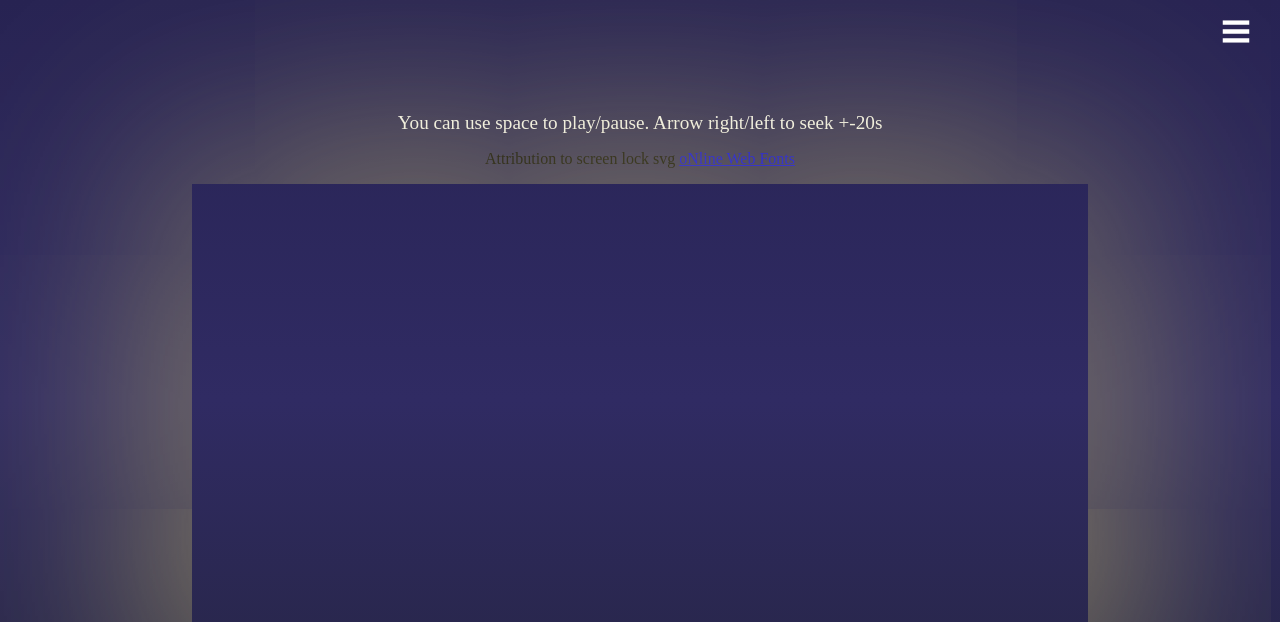
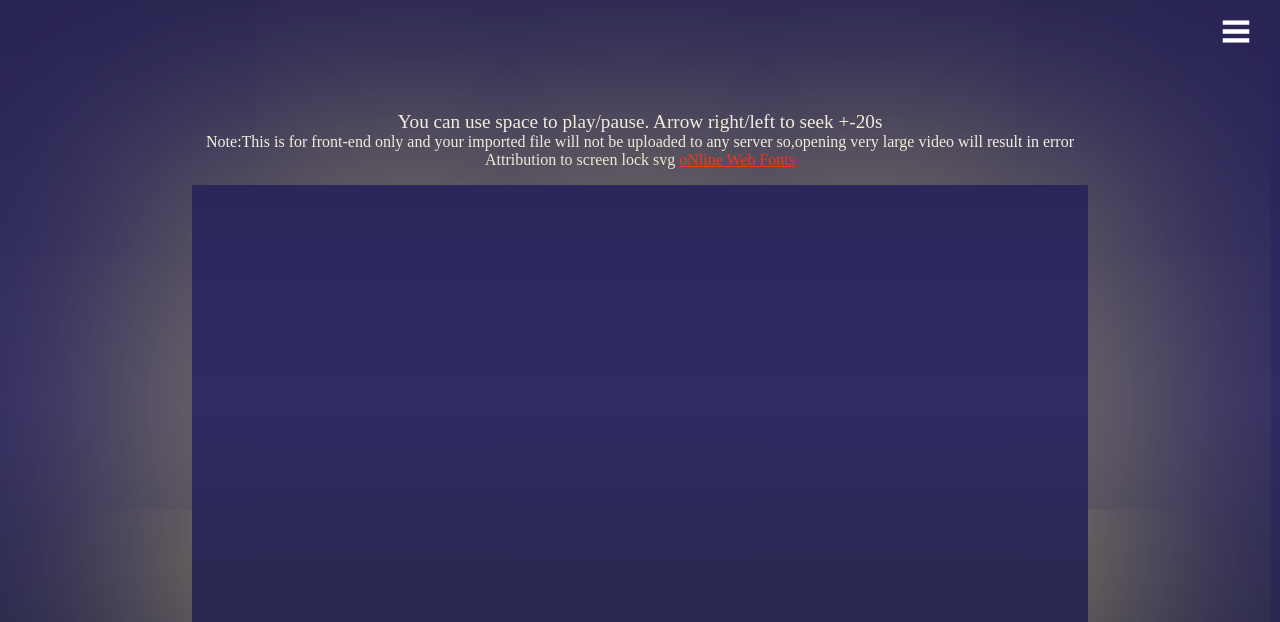
Before and after one commit to ATPaing/video-player, a plain HTML site: page index.html in a window 1280 px wide. Shown: the top 622 px of the page. Drawn offline with Linux system fonts and the light colour scheme.

Commit message:
Update index.html

```diff
--- a/index.html
+++ b/index.html
@@ -9,13 +9,17 @@
 </head>
 <body>
     <div class="wrapper">
-        <p class="this-and-that">
-            You can use space to play/pause.
-            Arrow right/left to seek +-20s
-        </p>
-        <div>
-            <p>Attribution to screen lock svg <a href="http://www.onlinewebfonts.com">oNline Web Fonts</a></p>
+        <div class="noti">
+            <p class="this-and-that">
+                You can use space to play/pause.
+                Arrow right/left to seek +-20s
+            </p>
+            <p class="note">Note:This is for front-end only and your imported file will not be uploaded to any server so,opening very large video will result in error</p>
+            <div>
+                <p class="attr">Attribution to screen lock svg <a href="http://www.onlinewebfonts.com">oNline Web Fonts</a></p>
+            </div>
         </div>
+
 
         <div id="moviePlayer" class="movie-player">
             <video preload="none"></video>
```
